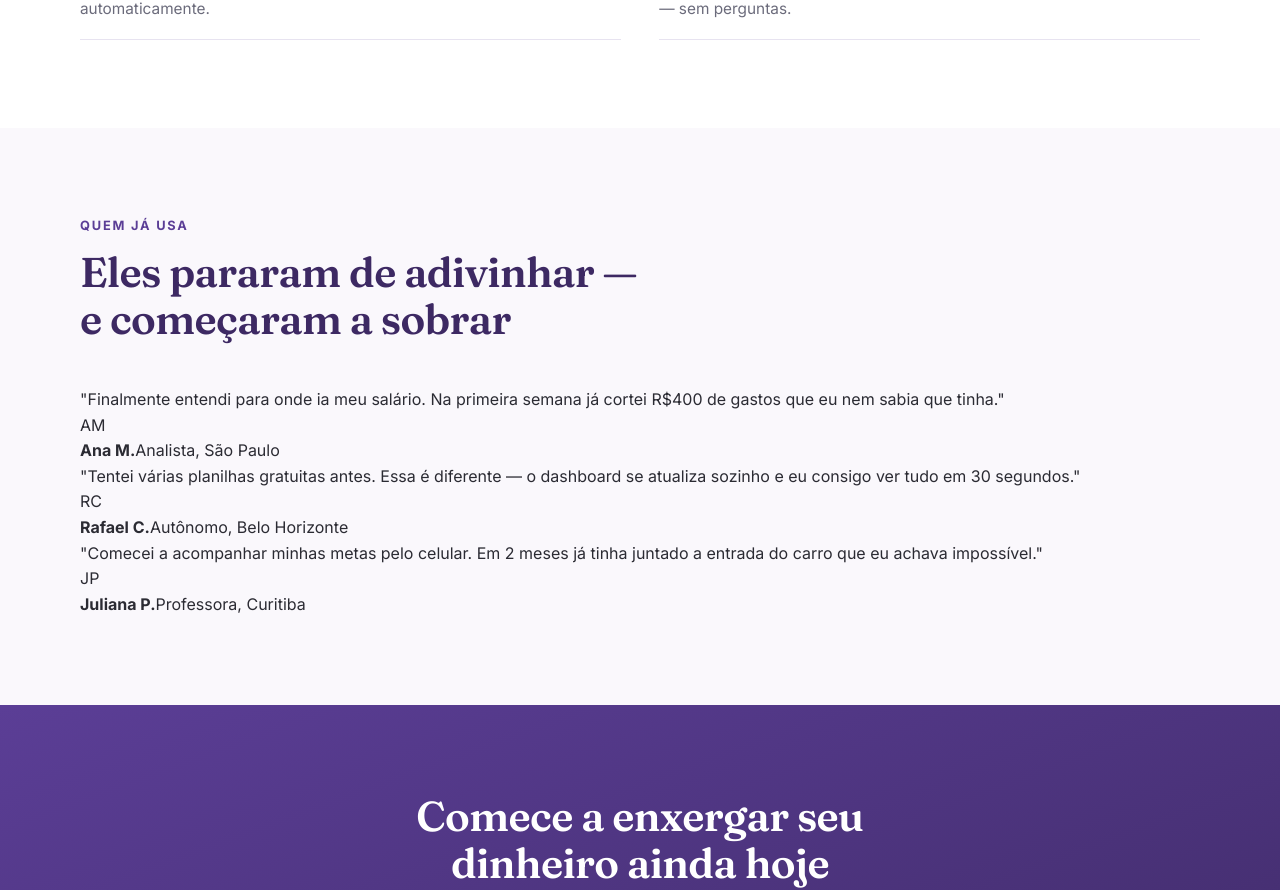
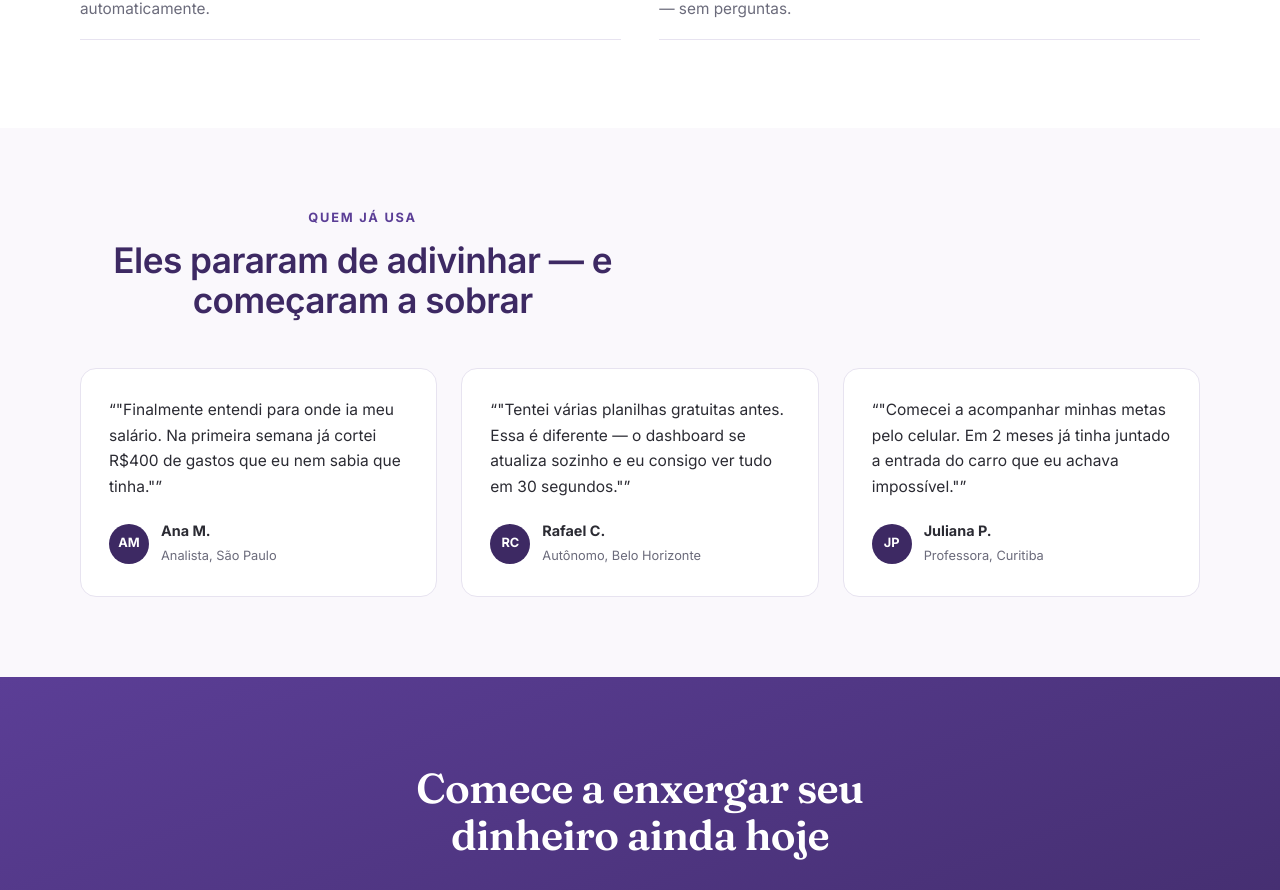
Before and after one commit to covertitoN/landing-planilha-financeira, a Next.js app: page / in a window 1280 px wide. Shown: the part 3837-4727 px from the top of the page. Built offline with nearby package versions, Linux system fonts and the light colour scheme.

Commit message:
Add styles for testimonials section
Added styles for testimonials section including layout and typography.

```diff
--- a/app/globals.css
+++ b/app/globals.css
@@ -211,3 +211,68 @@ footer a { text-decoration: underline; }
   * { animation: none !important; transition: none !important; scroll-behavior: auto !important; }
   .cta:hover { transform: none; }
 }
+/* ==================== DEPOIMENTOS ==================== */
+.testimonials {
+  background: var(--offwhite);
+  padding: 80px 0;
+}
+.testimonials .section-head {
+  text-align: center;
+  margin-bottom: 48px;
+}
+.testimonials h2 {
+  font-family: var(--Font-display);
+  font-size: clamp(1.6rem, 3vw, 2.2rem);
+  color: var(--roxo-esc);
+  margin-top: 8px;
+}
+.testi-grid {
+  display: grid;
+  grid-template-columns: repeat(auto-fit, minmax(280px, 1fr));
+  gap: 24px;
+}
+.testi-card {
+  background: #fff;
+  border: 1px solid var(--borda);
+  border-radius: 16px;
+  padding: 28px;
+  display: flex;
+  flex-direction: column;
+  gap: 20px;
+}
+.testi-text {
+  font-size: 0.97rem;
+  line-height: 1.65;
+  color: var(--tinta);
+  flex: 1;
+}
+.testi-text::before { content: '\201C'; }
+.testi-text::after  { content: '\201D'; }
+.testi-author {
+  display: flex;
+  align-items: center;
+  gap: 12px;
+}
+.testi-avatar {
+  width: 40px;
+  height: 40px;
+  border-radius: 50%;
+  background: var(--roxo-esc);
+  color: #fff;
+  font-family: var(--Font-body);
+  font-size: 0.8rem;
+  font-weight: 700;
+  display: flex;
+  align-items: center;
+  justify-content: center;
+  flex-shrink: 0;
+}
+.testi-author strong {
+  display: block;
+  font-size: 0.9rem;
+  color: var(--tinta);
+}
+.testi-author span {
+  font-size: 0.8rem;
+  color: var(--cinza);
+}
```
